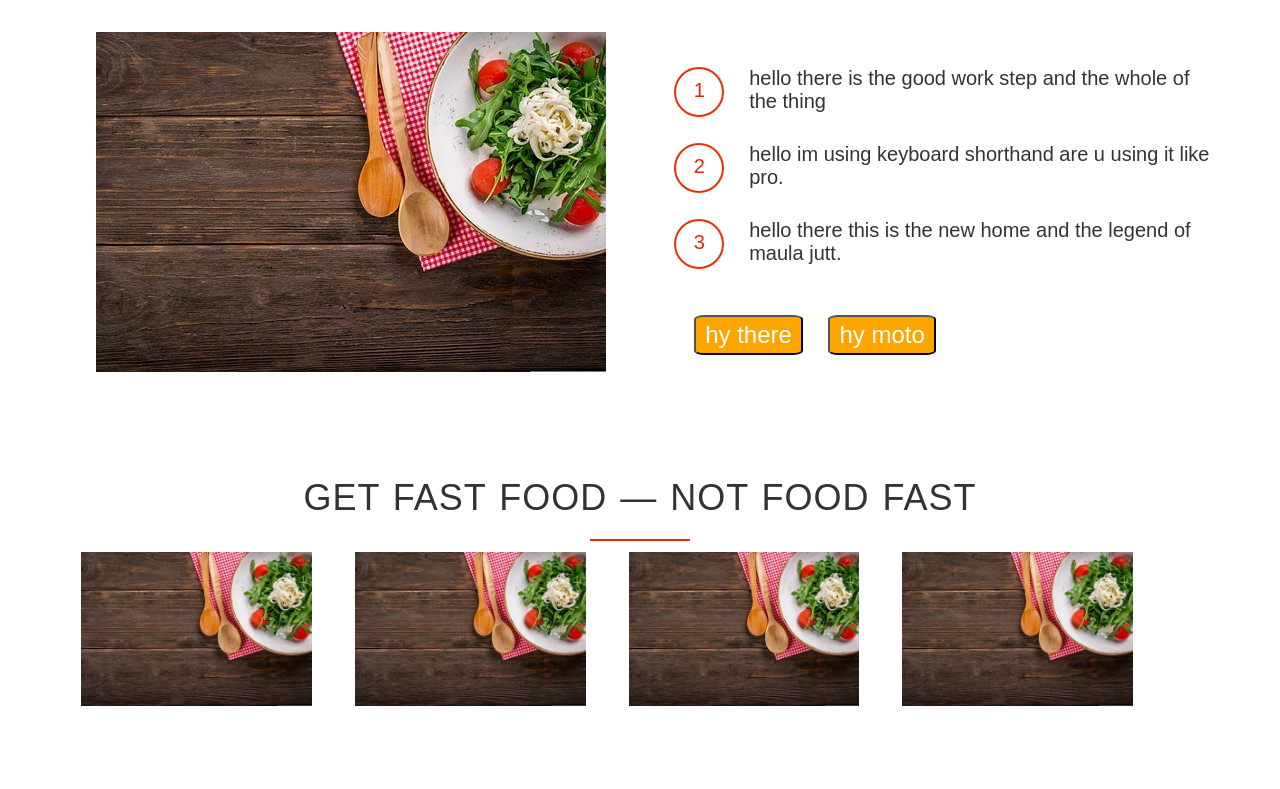
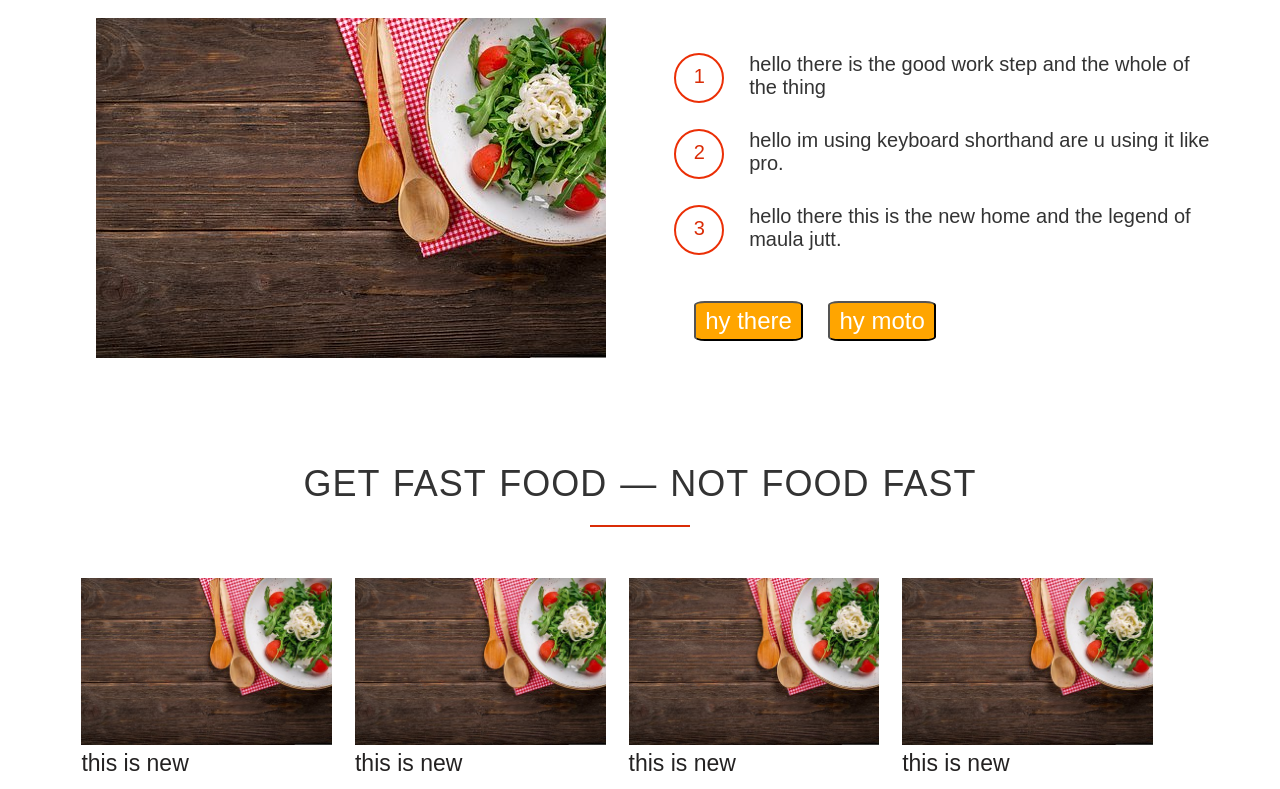
Before and after one commit to Shehroz007/jonasomni, a plain HTML site: page index.html in a window 1280 px wide. Shown: the part 1865-2654 px from the top of the page. Before the commit the page ends 2587 px from the top, so only its background shows below. Drawn offline with nearby package versions, Linux system fonts and the light colour scheme.

Commit message:
section cities

```diff
--- a/index.html
+++ b/index.html
@@ -136,18 +136,23 @@
             <h2 class="long-copy">get fast food &mdash; not food fast</h2>
         </div>
         <div class="row">
-            <div class="col span-1-of-4 box">
-                <img src="resources/css/img/hero.jpg" alt="hy therw hero" class="city-image">
+            <div class="col span-1-of-4 box margin-top">
+                <img src="resources/css/img/hero.jpg" alt="city feature images">
+                <h3>this is new</h3>
             </div>
-            <div class="col span-1-of-4 box">
-                <img src="resources/css/img/hero.jpg" alt="hy therw hero" class="city-image">
+            <div class="col span-1-of-4 box margin-top">
+                <img src="resources/css/img/hero.jpg" alt="city feature images">
+                <h3>this is new</h3>
             </div>
-            <div class="col span-1-of-4 box">
-                <img src="resources/css/img/hero.jpg" alt="hy therw hero" class="city-image">
+            <div class="col span-1-of-4 box margin-top">
+                <img src="resources/css/img/hero.jpg" alt="city feature images">
+                <h3>this is new</h3>
             </div>
-            <div class="col span-1-of-4 box">
-                <img src="resources/css/img/hero.jpg" alt="hy therw hero" class="city-image">
+            <div class="col span-1-of-4 box margin-top">
+                <img src="resources/css/img/hero.jpg" alt="city feature images">
+                <h3>this is new</h3>
             </div>
+
 
         </div>
     </section>
--- a/resources/css/style.css
+++ b/resources/css/style.css
@@ -158,10 +158,10 @@ h1{
     padding:1%;
 }
 h3{
-    margin-bottom: 15px;
-    font-size:110%;
-    color:#333333;
-    font-weight: 200;
+    margin-bottom:15px 0;
+    font-size:115%;
+    color:#242222;
+    font-weight: 400;
 }
 .box p{
     line-height: 150%;
@@ -264,12 +264,13 @@ float:left;
 .section-cities{
     padding:80px 0;
 }
-
-.span-1-of-4 img{
-    width:92%;
+.box img{
+    width:100%;
     height:auto;
 }
-
+.margin-top{
+    margin-top:40px;
+}
 
 /*------------------*/
 /*   clearfix       */
```
